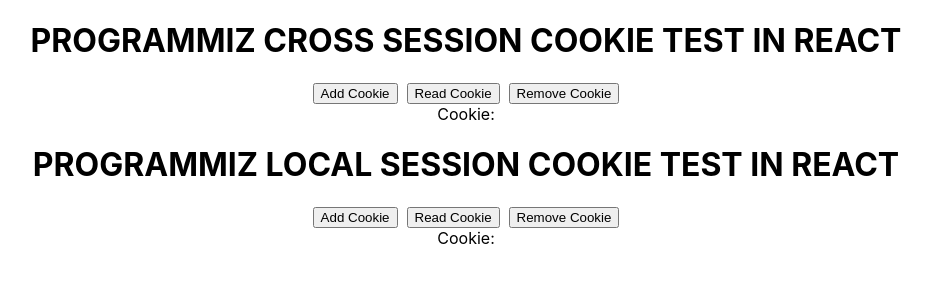
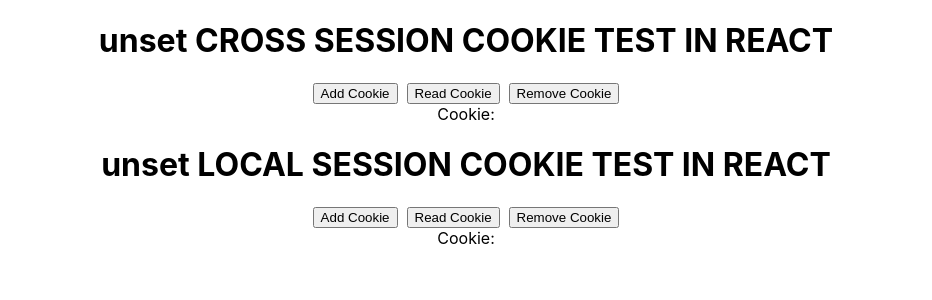
Before and after one commit to dev-rajan/cookie-testing, a React (Create React App) app: page / in a window 1280 px wide. Shown: the top 300 px of the page, without its empty margins (174-1106 px from the left). Built offline with nearby package versions, Linux system fonts and the light colour scheme; no server answers.

Commit message:
domain added

```diff
--- a/src/App.js
+++ b/src/App.js
@@ -19,15 +19,13 @@
     setCookieValue(
       cookies.get("abc", {
         path: "/",
-        domain: process.env.REACT_APP_DOMAIN,
       })
-    ); // Pacman
+    );
   };
 
   const handleRemove = () => {
     cookies.remove("abc", {
       path: "/",
-      domain: process.env.REACT_APP_DOMAIN,
     });
   };
 
@@ -42,7 +40,7 @@
       cookies.get("abcNormal", {
         path: "/",
       })
-    ); // Pacman
+    );
   };
 
   const handleNormalRemove = () => {
@@ -53,13 +51,13 @@
 
   return (
     <div className="App">
-      <h1>PROGRAMMIZ CROSS SESSION COOKIE TEST IN REACT</h1>
+      <h1>{process.env.REACT_APP_DOMAIN} CROSS SESSION COOKIE TEST IN REACT</h1>
       <button onClick={handleAdd}>Add Cookie</button> &nbsp;
       <button onClick={handleRead}>Read Cookie</button> &nbsp;
       <button onClick={handleRemove}>Remove Cookie</button>
       <br />
       <div>Cookie: {cookieValue}</div>
-      <h1>PROGRAMMIZ LOCAL SESSION COOKIE TEST IN REACT</h1>
+      <h1>{process.env.REACT_APP_DOMAIN} LOCAL SESSION COOKIE TEST IN REACT</h1>
       <button onClick={handleNormalAdd}>Add Cookie</button> &nbsp;
       <button onClick={handleNormalRead}>Read Cookie</button> &nbsp;
       <button onClick={handleNormalRemove}>Remove Cookie</button>
```
